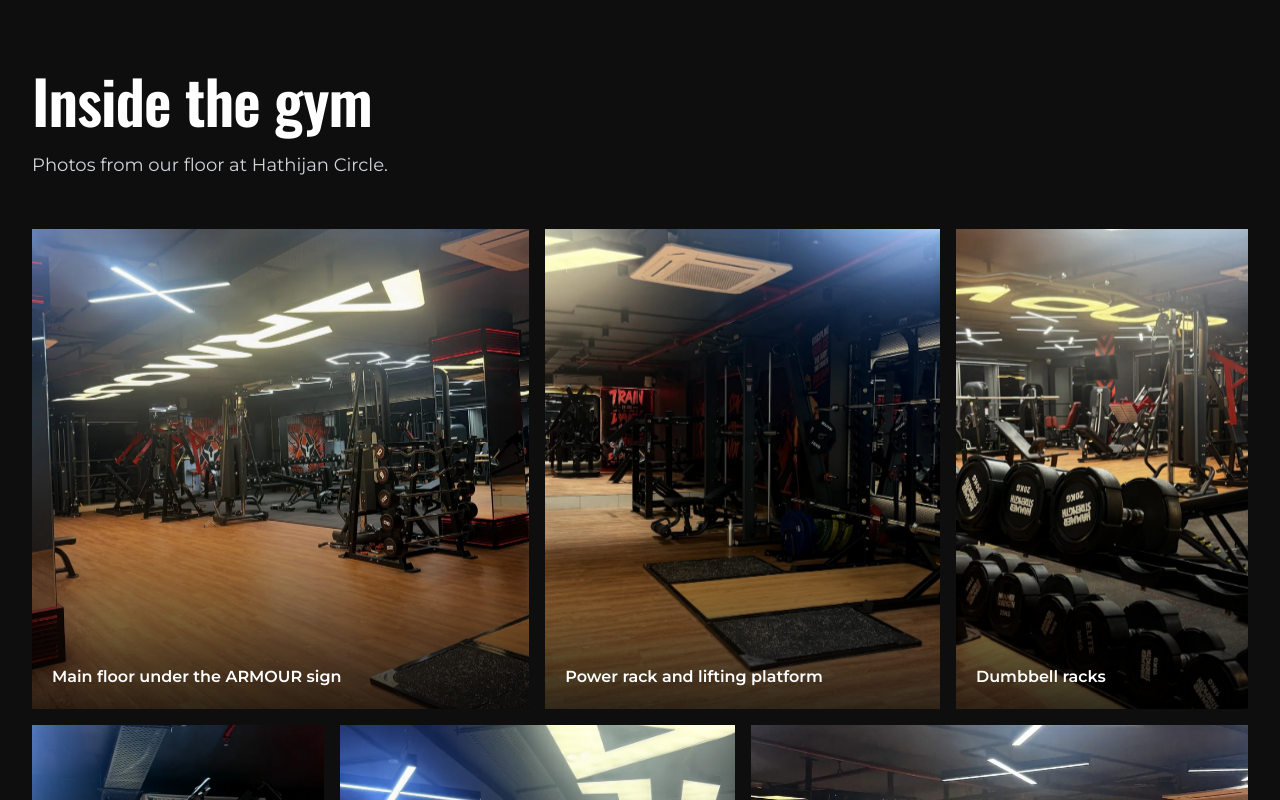
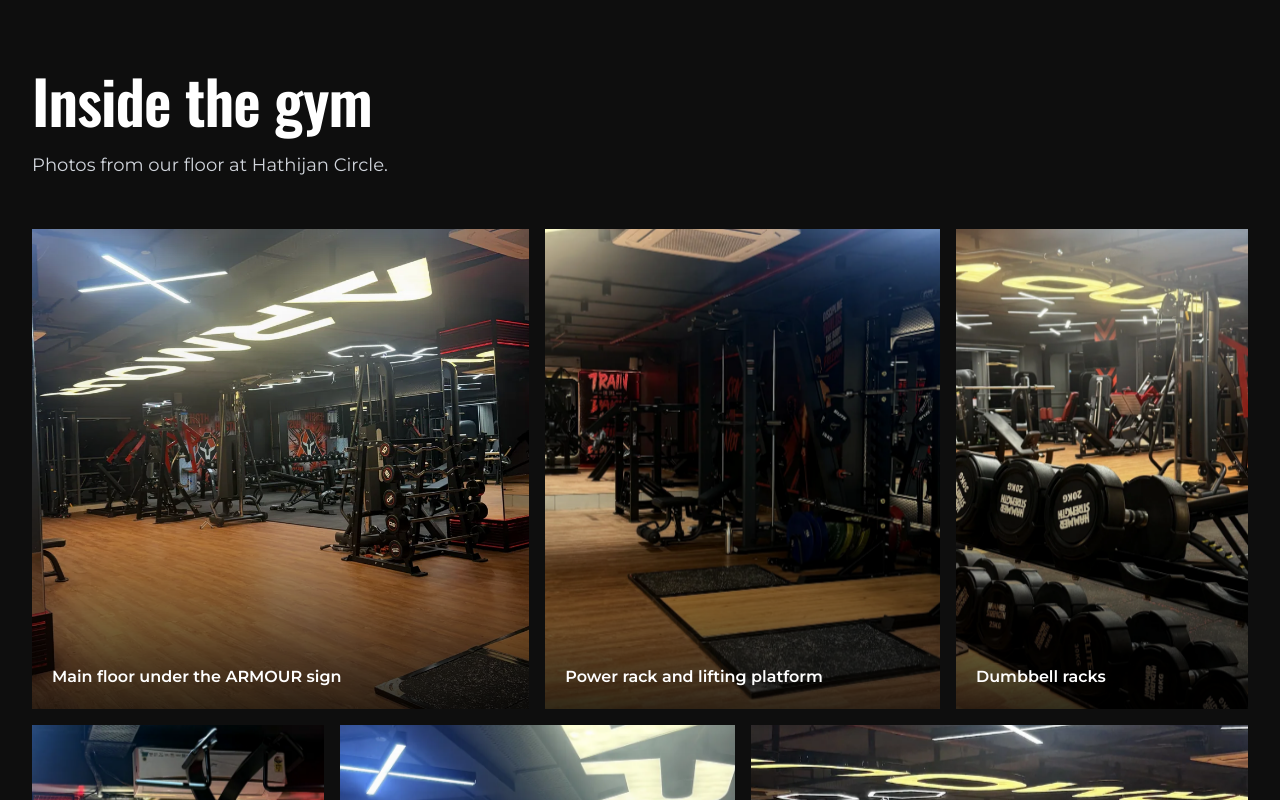
Before and after one commit to Sailesh007/armour-gym, a Next.js app: page / in a window 1280 px wide. Shown: the part 5140-5940 px from the top of the page. Built offline with nearby package versions, Linux system fonts and the light colour scheme; no server answers.

Commit message:
feat(gallery): vary parallax layer speeds for editorial depth

```diff
--- a/src/components/home/Gallery.tsx
+++ b/src/components/home/Gallery.tsx
@@ -59,10 +59,10 @@ export default function Gallery() {
         />
 
         <div className="mt-12 grid grid-cols-1 gap-3 sm:gap-4 lg:grid-cols-12">
-          {tiles.map((tile) => (
+          {tiles.map((tile, index) => (
             <ParallaxFrame
               key={tile.src}
-              speed={6}
+              speed={[9, 15, 12, 18, 11, 16][index]}
               className={`group relative h-80 overflow-hidden bg-[#151515] sm:h-96 lg:h-[30rem] ${tile.span}`}
               overlay={
                 <div className="absolute inset-0 flex items-end bg-gradient-to-t from-black/80 via-black/5 to-transparent p-5">
```
